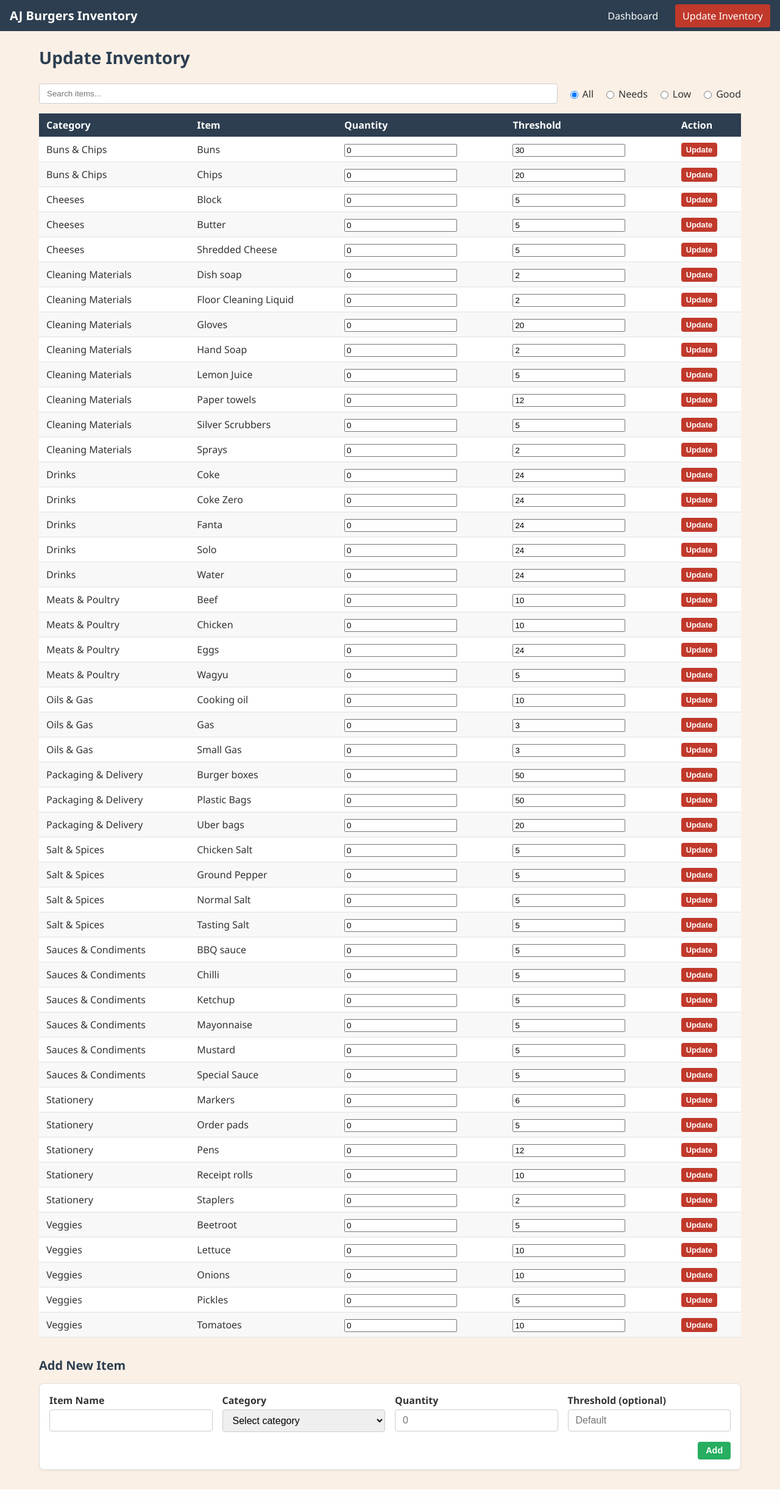
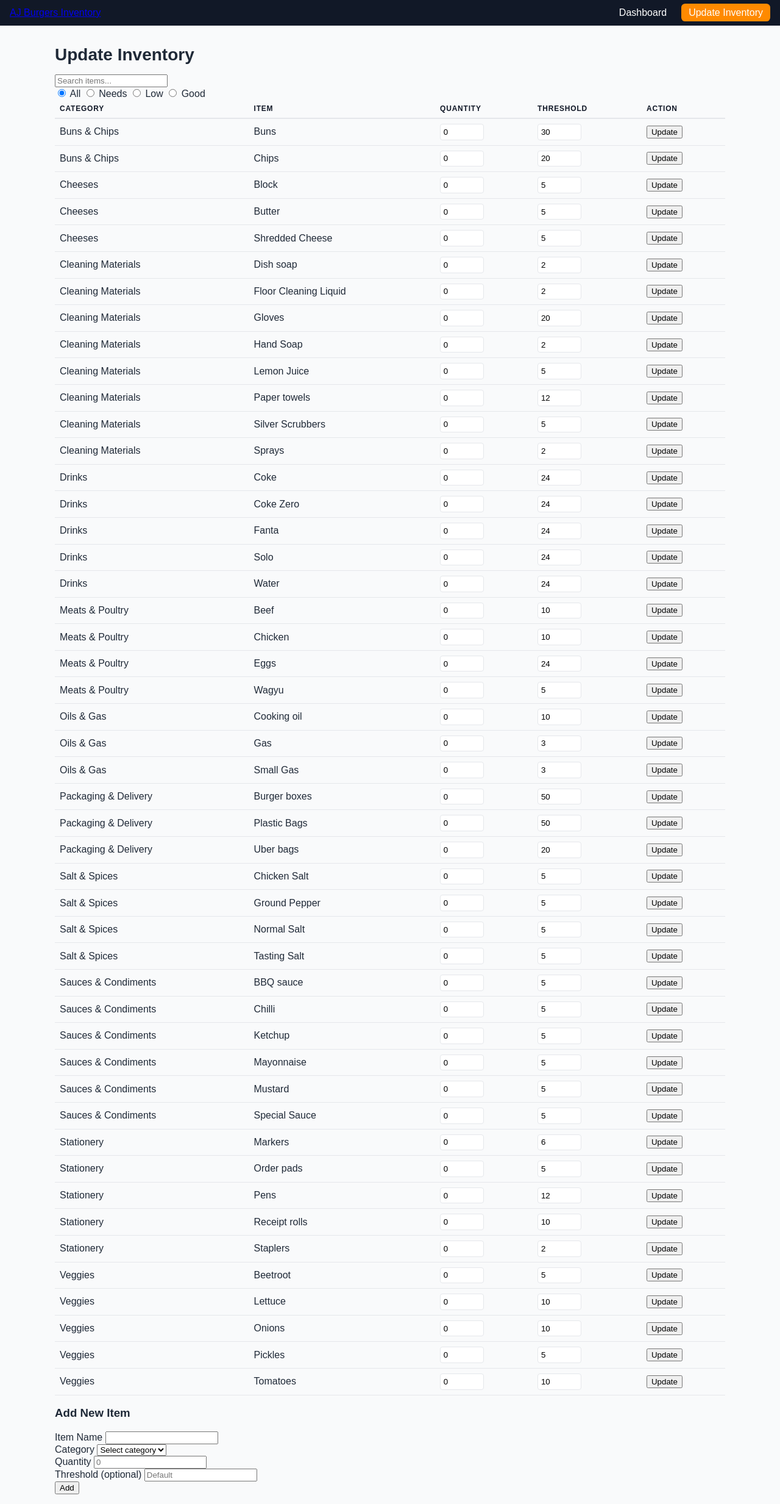
Before and after one commit to Iaml1mon/aj-burgers-inventory, a Flask app: page /inventory in a window 1280 px wide. Shown: the whole page at 61% size. Before the commit the page ends 2442 px from the top, so only its background shows below. Run offline with Flask 3, Linux system fonts and the light colour scheme; data comes from the database, SQL or seed files in the repository.

Commit message:
Update styles.css with Figma-inspired design and improvements
Replace previous CSS with warm colour palette, responsive layouts, interactive quantity controls, and order page styling.

```diff
--- a/static/styles.css
+++ b/static/styles.css
@@ -1,41 +1,30 @@
 /*
- * Custom theme and styles for the AJ Burgers inventory management app.
- * This stylesheet is completely self‑contained, avoiding external CSS
- * frameworks. It defines a warm colour palette and responsive layouts
- * to create an inviting, easy‑to‑use interface.
+ * Custom CSS for AJ Burgers Inventory App
+ *
+ * This stylesheet defines a warm colour palette and responsive, card‑based layout
+ * inspired by modern design tools.  It avoids external dependencies to ensure the
+ * interface functions even in restricted network environments.
  */
 
-/* Colour palette variables. Modify these values to adjust the look. */
+/* Colour variables */
 :root {
-    --primary-colour: #c0392b;      /* deep brick red accents */
-    --secondary-colour: #2c3e50;    /* dark slate for nav */
-    --accent-colour: #e67e22;       /* vibrant orange highlights */
-    --good-colour: #27ae60;         /* green for good status */
-    --warning-colour: #f39c12;      /* yellow for low stock */
-    --danger-colour: #e74c3c;       /* red for needs to buy */
-    --background-colour: #faf0e6;   /* warm off‑white background */
-    --surface-colour: #ffffff;      /* white for cards/tables */
-    --text-colour: #333333;         /* default text colour */
+  --primary: #FF8A00;
+  --dark: #111827;
+  --green: #10B981;
+  --yellow: #FBBF24;
+  --red: #EF4444;
+  --bg: #F9FAFB;
+  --card-bg: #FFFFFF;
+  --text: #1F2937;
+  --border: #E5E7EB;
 }
 
-/* Global page styling */
-* {
-    box-sizing: border-box;
-}
-body {
+html, body {
   margin: 0;
-    font-family: "Segoe UI", Tahoma, Geneva, Verdana, sans-serif;
-    background-color: var(--background-colour);
-    color: var(--text-colour);
-}
-
-/* Container for page content */
-.container {
-    width: 90%;
-    max-width: 1200px;
-    margin: 0 auto;
-    padding-top: 1.5rem;
-    padding-bottom: 2rem;
+  padding: 0;
+  font-family: sans-serif;
+  background-color: var(--bg);
+  color: var(--text);
 }
 
 /* Navigation bar */
@@ -43,305 +32,254 @@ body {
   display: flex;
   justify-content: space-between;
   align-items: center;
-    background-color: var(--secondary-colour);
+  background-color: var(--dark);
+  color: white;
   padding: 0.75rem 1rem;
-    color: #ffffff;
+  position: sticky;
+  top: 0;
+  z-index: 1000;
 }
-.navbar-brand {
-    font-size: 1.25rem;
-    font-weight: 600;
-    color: #ffffff;
+.navbar .brand {
+  font-size: 1.3rem;
+  font-weight: bold;
   text-decoration: none;
+  color: white;
 }
-.nav-links {
+.navbar ul {
   list-style: none;
-    display: flex;
-    gap: 1rem;
   margin: 0;
   padding: 0;
+  display: flex;
+  gap: 0.75rem;
 }
-.nav-link {
-    color: #ffffff;
+.navbar li a {
+  color: white;
   text-decoration: none;
-    padding: 0.5rem 0.75rem;
-    border-radius: 0.25rem;
-    transition: background-color 0.3s ease;
+  padding: 0.4rem 0.75rem;
+  border-radius: 0.4rem;
+  transition: background-color 0.2s;
 }
-.nav-link:hover {
-    background-color: var(--accent-colour);
-    color: #ffffff;
-}
-.nav-link.active {
-    background-color: var(--primary-colour);
-    color: #ffffff;
+.navbar li a.active,
+.navbar li a:hover {
+  background-color: var(--primary);
+  color: white;
 }
 
-/* Page headings */
-.page-title {
-    margin-top: 0;
-    margin-bottom: 1.5rem;
-    font-size: 1.75rem;
-    font-weight: 600;
-    color: var(--secondary-colour);
-}
-.subheading {
-    margin-top: 2rem;
-    margin-bottom: 1rem;
-    font-size: 1.25rem;
-    font-weight: 600;
-    color: var(--secondary-colour);
-}
-
-/* Summary cards on dashboard */
-.summary-cards {
-    display: flex;
-    flex-wrap: wrap;
-    gap: 1rem;
-    margin-bottom: 2rem;
-}
-.summary-card {
-    background-color: var(--surface-colour);
-    border: 1px solid #e0e0e0;
-    border-radius: 0.5rem;
-    box-shadow: 0 2px 4px rgba(0,0,0,0.05);
-    padding: 1rem 1.5rem;
-    flex: 1 1 200px;
-    display: flex;
-    flex-direction: column;
-    align-items: flex-start;
-}
-.summary-card .title {
-    font-size: 0.9rem;
-    font-weight: 600;
-    margin-bottom: 0.25rem;
-    color: var(--secondary-colour);
-}
-.summary-card .value {
-    font-size: 1.5rem;
-    font-weight: 700;
-}
-.summary-card .value.text-danger { color: var(--danger-colour); }
-.summary-card .value.text-warning { color: var(--warning-colour); }
-.summary-card .value.text-success { color: var(--good-colour); }
-
-/* Card component for categories */
-.card {
-    background-color: var(--surface-colour);
-    border: 1px solid #e0e0e0;
-    border-radius: 0.5rem;
-    margin-bottom: 1.5rem;
-    box-shadow: 0 2px 4px rgba(0,0,0,0.05);
-}
-.card-header {
-    background-color: var(--primary-colour);
-    color: #ffffff;
-    padding: 0.75rem 1rem;
-    font-weight: 600;
-    border-top-left-radius: 0.5rem;
-    border-top-right-radius: 0.5rem;
-}
-.card-body {
+/* Container */
+.container {
+  max-width: 1100px;
+  margin: 0 auto;
   padding: 1rem;
 }
 
-/* Layout for category columns */
-.category-row {
+.page-title {
+  margin-top: 0;
+  font-size: 1.75rem;
+  margin-bottom: 1rem;
+}
+
+/* Flash messages */
+.flash-container {
+  margin-bottom: 1rem;
+}
+.flash-message {
+  padding: 0.75rem 1rem;
+  border-radius: 0.5rem;
+  margin-bottom: 0.5rem;
+  color: white;
+}
+.flash-message.success { background-color: var(--green); }
+.flash-message.warning { background-color: var(--yellow); color: var(--dark); }
+.flash-message.error { background-color: var(--red); }
+
+/* Summary cards */
+.summary-cards {
+  display: grid;
+  grid-template-columns: repeat(auto-fit, minmax(150px, 1fr));
+  gap: 1rem;
+  margin-bottom: 1.5rem;
+}
+.summary-card {
+  background-color: var(--card-bg);
+  border-radius: 0.75rem;
+  padding: 1rem;
+  text-align: center;
+  box-shadow: 0 2px 5px rgba(0, 0, 0, 0.05);
+}
+.summary-card .count {
+  font-size: 2rem;
+  font-weight: bold;
+  margin-bottom: 0.25rem;
+}
+.summary-card .label {
+  font-size: 0.75rem;
+  text-transform: uppercase;
+  letter-spacing: 0.05rem;
+  color: var(--dark);
+}
+
+/* Category cards */
+.category-cards {
   display: flex;
-    flex-wrap: wrap;
+  flex-direction: column;
   gap: 1rem;
 }
-.category-column {
-    flex: 1 1 250px;
-    min-width: 220px;
+.category-card {
+  background-color: var(--card-bg);
+  border-radius: 0.75rem;
+  padding: 1rem;
+  box-shadow: 0 2px 5px rgba(0, 0, 0, 0.05);
 }
-.category-column h6 {
-    margin-top: 0;
-    margin-bottom: 0.5rem;
-    font-size: 1rem;
-    font-weight: 600;
+.category-card h3 {
+  margin: 0 0 0.5rem;
+  font-size: 1.25rem;
 }
-
-/* List group for items */
-.list-group {
+.status-columns {
+  display: flex;
+  gap: 1rem;
+}
+.status-column {
+  flex: 1;
+}
+.status-column h4 {
+  margin: 0 0 0.25rem;
+  font-size: 0.9rem;
+  text-transform: uppercase;
+}
+.status-column ul {
   list-style: none;
+  margin: 0;
   padding: 0;
-    margin: 0;
+  font-size: 0.9rem;
 }
-.list-group-item {
-    background-color: var(--surface-colour);
-    border: 1px solid #e0e0e0;
-    border-radius: 0.25rem;
-    margin-bottom: 0.5rem;
-    padding: 0.5rem;
-}
-.flex-between {
+.status-column li {
   display: flex;
   justify-content: space-between;
-    align-items: center;
+  margin-bottom: 0.25rem;
 }
+.badge {
+  border-radius: 0.5rem;
+  padding: 0.15rem 0.4rem;
+  font-size: 0.8rem;
+  color: white;
+}
+.badge.needs { background-color: var(--red); }
+.badge.low { background-color: var(--yellow); color: var(--dark); }
+.badge.good { background-color: var(--green); }
 
-/* Progress bar */
-.progress {
+/* Inventory table and form */
+.inventory-table {
   width: 100%;
-    height: 0.5rem;
-    background-color: #f5f5f5;
-    border-radius: 0.25rem;
-    overflow: hidden;
-    margin-top: 0.25rem;
-}
-.progress-bar {
-    height: 100%;
-    display: block;
-    transition: width 0.3s ease;
-}
-.bg-danger { background-color: var(--danger-colour); }
-.bg-warning { background-color: var(--warning-colour); }
-.bg-success { background-color: var(--good-colour); }
-
-/* Search and filter section on update page */
-.search-filter {
-    display: flex;
-    flex-wrap: wrap;
-    gap: 1rem;
-    align-items: center;
+  border-collapse: collapse;
   margin-bottom: 1rem;
 }
-.search-input {
-    flex: 1 1 250px;
-    padding: 0.5rem 0.75rem;
-    border: 1px solid #ccc;
-    border-radius: 0.25rem;
+.inventory-table th {
+  text-align: left;
+  font-size: 0.75rem;
+  text-transform: uppercase;
+  letter-spacing: 0.05rem;
+  padding: 0.5rem;
+  border-bottom: 2px solid var(--border);
+  color: var(--dark);
 }
-.filter-group {
-    display: flex;
-    gap: 1rem;
-    flex-wrap: wrap;
+.inventory-table td {
+  padding: 0.5rem;
+  border-bottom: 1px solid var(--border);
 }
-.filter-group label {
-    font-weight: 500;
+.qty-control {
   display: flex;
   align-items: center;
   gap: 0.25rem;
 }
+.qty-btn {
+  background-color: var(--primary);
+  color: white;
+  border: none;
+  border-radius: 0.25rem;
+  padding: 0.25rem 0.5rem;
+  font-size: 1rem;
+  cursor: pointer;
+}
+.qty-btn:hover {
+  opacity: 0.9;
+}
+.qty-control input[type="number"] {
+  width: 60px;
+  text-align: center;
+  padding: 0.3rem;
+  border: 1px solid var(--border);
+  border-radius: 0.25rem;
+  background-color: white;
+}
+.inventory-table input[type="number"] {
+  width: 60px;
+  padding: 0.3rem;
+  border: 1px solid var(--border);
+  border-radius: 0.25rem;
+  background-color: white;
+}
 
-/* Inventory table styling */
-.inventory-table-wrapper {
+/* Order table */
+.order-table {
+  width: 100%;
+  border-collapse: collapse;
+  margin-bottom: 1rem;
+}
+.order-table th {
+  text-align: left;
+  font-size: 0.75rem;
+  text-transform: uppercase;
+  letter-spacing: 0.05rem;
+  padding: 0.5rem;
+  border-bottom: 2px solid var(--border);
+  color: var(--dark);
+}
+.order-table td {
+  padding: 0.5rem;
+  border-bottom: 1px solid var(--border);
+}
+.order-table input[type="number"] {
+  width: 70px;
+  padding: 0.25rem;
+  border: 1px solid var(--border);
+  border-radius: 0.25rem;
+  background-color: white;
+}
+.order-table input[type="text"] {
+  width: 100%;
+  padding: 0.25rem;
+  border: 1px solid var(--border);
+  border-radius: 0.25rem;
+  background-color: white;
+}
+
+/* Order summary page */
+.order-message-box {
+  background-color: var(--card-bg);
+  border: 1px solid var(--border);
+  border-radius: 0.5rem;
+  padding: 1rem;
+  white-space: pre-wrap;
   overflow-x: auto;
 }
-.inventory-table {
-    width: 100%;
-    border-collapse: collapse;
-    background-color: var(--surface-colour);
-}
-.inventory-table th,
-.inventory-table td {
-    padding: 0.5rem 0.75rem;
-    text-align: left;
-    border-bottom: 1px solid #e0e0e0;
-}
-.inventory-table th {
-    background-color: var(--secondary-colour);
-    color: #ffffff;
-    font-weight: 600;
-}
-.inventory-table tr:nth-child(even) td {
-    background-color: #f8f8f8;
-}
-
-/* Form layout for adding items */
-.add-item-form {
-    background-color: var(--surface-colour);
-    border: 1px solid #e0e0e0;
-    border-radius: 0.5rem;
-    padding: 1rem;
-    box-shadow: 0 2px 4px rgba(0,0,0,0.05);
-}
-.form-row {
+.order-share-actions {
+  margin-top: 1rem;
   display: flex;
-    flex-wrap: wrap;
   gap: 1rem;
-}
-.form-group {
-    display: flex;
-    flex-direction: column;
-    flex: 1 1 200px;
-}
-.form-group label {
-    font-weight: 600;
-    margin-bottom: 0.25rem;
-}
-.form-group input[type="text"],
-.form-group input[type="number"],
-.form-group select {
-    padding: 0.5rem 0.75rem;
-    border: 1px solid #ccc;
-    border-radius: 0.25rem;
-    font-size: 1rem;
-}
-.form-group-button {
-    display: flex;
-    align-items: flex-end;
 }
 
 /* Buttons */
-.btn {
+.btn-save {
+  background-color: var(--primary);
+  color: white;
+  border: none;
+  border-radius: 0.5rem;
+  padding: 0.6rem 1.2rem;
+  font-size: 1rem;
+  cursor: pointer;
+  text-decoration: none;
   display: inline-block;
-    padding: 0.4rem 0.8rem;
-    border: none;
-    border-radius: 0.25rem;
-    font-size: 0.9rem;
-    font-weight: 600;
-    cursor: pointer;
-    text-align: center;
-    transition: background-color 0.3s ease, transform 0.1s ease;
 }
-.btn:active {
-    transform: scale(0.98);
+.btn-save:hover {
+  opacity: 0.9;
 }
-.btn-primary {
-    background-color: var(--primary-colour);
-    color: #ffffff;
-}
-.btn-success {
-    background-color: var(--good-colour);
-    color: #ffffff;
-}
-.btn-warning {
-    background-color: var(--warning-colour);
-    color: #ffffff;
-}
-.btn-danger {
-    background-color: var(--danger-colour);
-    color: #ffffff;
-}
-.btn-sm {
-    padding: 0.25rem 0.5rem;
-    font-size: 0.8rem;
-}
-
-/* Flash messages */
-.flash-container {
-    position: fixed;
-    top: 1rem;
-    right: 1rem;
-    z-index: 1000;
-}
-.flash-message {
-    margin-bottom: 0.5rem;
-    padding: 0.75rem 1rem;
-    border-radius: 0.25rem;
-    color: #ffffff;
-    font-weight: 500;
-    box-shadow: 0 2px 4px rgba(0,0,0,0.1);
-    animation: fade-in-out 4s ease forwards;
-}
-.flash-message.success { background-color: var(--good-colour); }
-.flash-message.warning { background-color: var(--warning-colour); }
-.flash-message.danger { background-color: var(--danger-colour); }
-
-@keyframes fade-in-out {
-    0% { opacity: 0; transform: translateY(-10px); }
-    10% { opacity: 1; transform: translateY(0); }
-    90% { opacity: 1; transform: translateY(0); }
-    100% { opacity: 0; transform: translateY(-10px); }
-}
```
Lines whose indentation alone changed are shown as unchanged.
